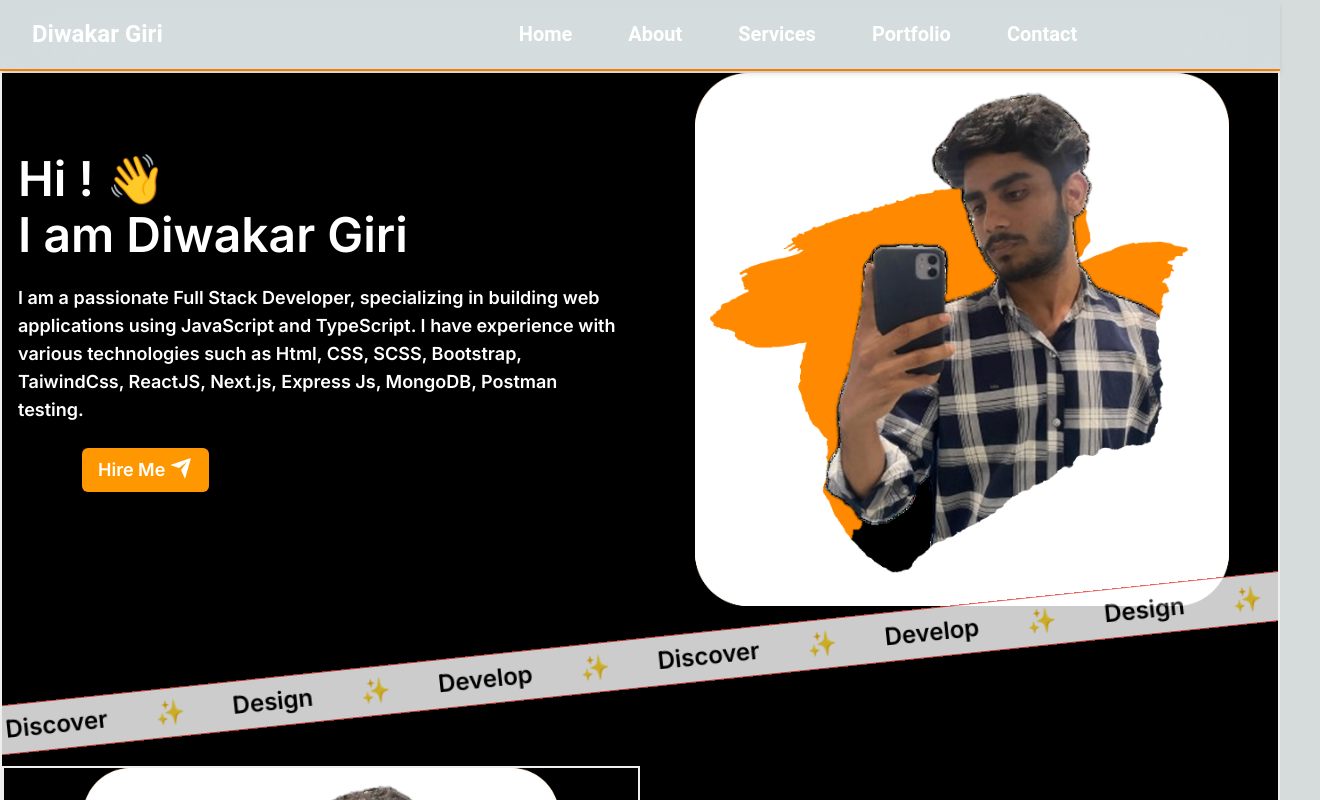
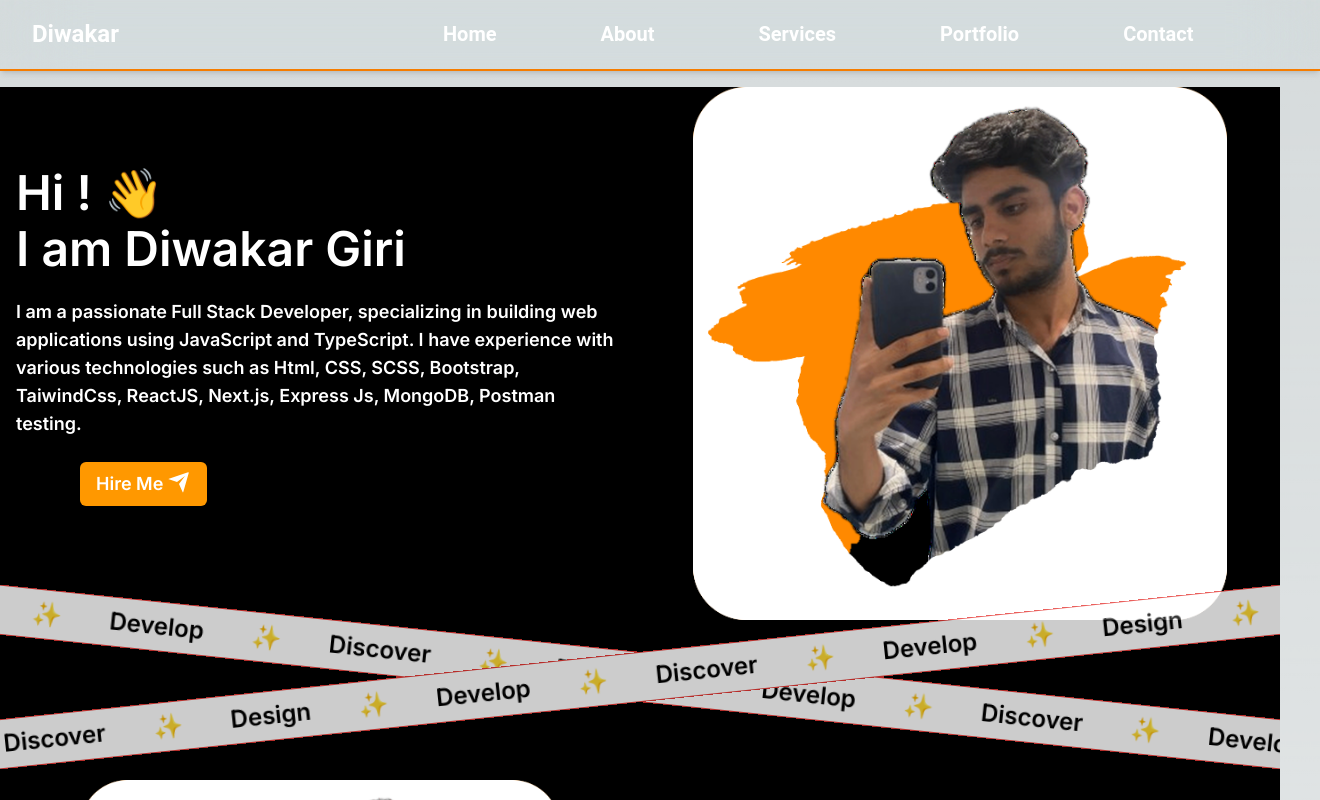
Before and after one commit to diwakarg12/Personal-portfolio, a Next.js app: page / in a window 1280 px wide. Shown: the top 800 px of the page, 1320 px wide, since content can reach past the window. Built offline with nearby package versions, Linux system fonts and the light colour scheme.

Commit message:
made Footer responsive and fix some bugs

```diff
--- a/src/app/Components/Footer.js
+++ b/src/app/Components/Footer.js
@@ -5,12 +5,12 @@ import Image from 'next/image'
 const Footer = () => {
     return (
         <div className='bg-white text-slate-700 pt-10 pb-10 w-full text-black'>
-            <div className=' flex items-center justify-center w-full'>
-                <div className='w-1/2 flex items-center justify-start pl-32 ' >
+            <div className=' flex md:flex-row sm:flex-col items-center justify-center w-full'>
+                <div className='lg:w-1/2 md:w-1/4 flex items-center justify-start lg:pl-32 md:pl-16 ' >
                     <Link href="/"><Image src="/logo2.png" alt="Logo" width={120} height={64} /></Link>
                 </div>
-                <div className='w-1/2'>
-                    <ul className='flex items-center justify-center'>
+                <div className='lg:w-1/2 md:w-3/4'>
+                    <ul className='flex md:flex-row sm:flex-col items-center justify-center'>
                         <li className={footerStyle.navItem}><Link href="/">Home</Link></li>
                         <li className={footerStyle.navItem}><Link href="/about">About</Link></li>
                         <li className={footerStyle.navItem}><Link href="/services">Services</Link></li>
--- a/src/app/Components/Header.jsx
+++ b/src/app/Components/Header.jsx
@@ -12,7 +12,7 @@ import { HiOutlineXMark } from "react-icons/hi2";
 
 function NavList() {
   return (
-    <ul className="my-2 flex flex-col gap-2 lg:mb-0 lg:mt-0 lg:flex-row lg:gap-x-12">
+    <ul className="my-2 flex flex-col gap-2 lg:mb-0 lg:mt-0 lg:flex-row lg:gap-x-24">
       <Typography
         as="li"
         variant="h5"
@@ -86,7 +86,7 @@ export default function Header() {
   const [openNav, setOpenNav] = React.useState(false);
 
   const handleWindowResize = () =>
-    window.innerWidth >= 960 && setOpenNav(false);
+    window.innerWidth >= 767 && setOpenNav(false);
 
   React.useEffect(() => {
     window.addEventListener("resize", handleWindowResize);
@@ -97,17 +97,17 @@ export default function Header() {
   }, []);
 
   return (
-    <Navbar className="lg:mx-auto max-w-screen-lg md:max-w-screen-md py-3 bg-transparent text-white border-b-2 border-r-0 border-l-0 border-t-0 border-orange-700 rounded-none sticky top-0 z-10">
+    <Navbar className="lg:mx-auto lg:w-[1150rem] md:max-w-screen-md py-3 bg-transparent text-white border-b-2 border-r-0 border-l-0 border-t-0 border-orange-700 rounded-none sticky top-0 z-10">
       <div className="flex items-center">
-        <Typography as="li" variant="h4" className="mr-8 cursor-pointer py-1.5">
+        <Typography as="li" variant="h4" className="cursor-pointer py-1.5">
           <Link
             href="/"
-            className="flex items-center hover:text-blue-500 transition-colors"
+            className="flex items-center justify-center hover:text-blue-500 transition-colors"
           >
-            Diwakar Giri
+            Diwakar
           </Link>
         </Typography>
-        <div className="hidden ml-80 mr-16 lg:block ">
+        <div className="hidden ml-80 lg:block ">
           <NavList />
         </div>
         <IconButton
--- a/src/app/Components/HomeAboutMe.js
+++ b/src/app/Components/HomeAboutMe.js
@@ -4,7 +4,7 @@ import Image from 'next/image'
 const HomeAboutMe = () => {
     return (
         <div className='flex flex-wrap items-center justify-center md:mt-12 lg:mt-40 sm:mt-24'>
-            <div className='lg:w-1/2 flex flex-col items-center justify-center sm:w-full border-2'>
+            <div className='lg:w-1/2 flex flex-col items-center justify-center sm:w-full'>
                 <Image src="/profile3.png" alt="Profile Picture" className="md:w-3/4 sm:w-10/12" height={350} width={350} />
             </div>
             <div className='lg:w-1/2 item-start lg:text-start sm:flex sm:flex-col text-white text-lg font-semibold pr-28 sm:p-4 sm:w-full sm:pt-12 lg:mt-0 sm:text-center md:pl-28 lg:pl-0'>
--- a/src/app/Components/Ribbon.js
+++ b/src/app/Components/Ribbon.js
@@ -4,7 +4,7 @@ import './Ribbon.css';
 const Ribbon = () => {
     return (
         <div className='relative mt-16 sm:mt-8 mb-48 sm:mb-8 opacity-80'>
-            <div className='absolute flex md:w-[110vw] sm:hidden ml-[-4rem] items-center justify-center border border-red-600 bg-white text-black font-semibold p-2 transform rotate-[6deg] '>
+            <div className='absolute flex md:w-[110vw] sm:hidden md:block ml-[-4rem] items-center justify-center border border-red-600 bg-white text-black font-semibold p-2 transform rotate-[6deg] '>
                 <div className='moving-content flex'>
                     <h2 className='text-2xl ml-12 mr-12'>Design</h2><p className='text-2xl'>✨</p>
                     <h2 className='text-2xl ml-12 mr-12'>Develop</h2><p className='text-2xl'>✨</p>
--- a/src/app/page.js
+++ b/src/app/page.js
@@ -8,7 +8,7 @@ import Ribbon from "./Components/Ribbon";
 
 export default function page() {
   return (
-    <div className="bg-black text-slate-400 sm:overflow-x-hidden border-2 sm:text-center">
+    <div className="bg-black text-slate-400 sm:overflow-x-hidden mt-4 sm:text-center">
       <HomeHero />
       <Ribbon />
       <HomeAboutMe />
--- a/src/app/portfolio/[id]/page.js
+++ b/src/app/portfolio/[id]/page.js
@@ -10,18 +10,18 @@ const Page = ({ params }) => {
     return (
         <div className='flex flex-col items-center justify-center sm:w-screen'>
             <div className='mt-12 flex items-center justify-center overflow-x-hidden'>
-                <Image src={data?.img} width={400} height={400} className='w-1/3 h-80 mt-32 rounded-lg' alt="" />
-                <Image src={data?.img} width={400} height={400} className='w-2/3 mx-2 h-[28rem] rounded-lg' alt="" />
-                <Image src={data?.img} width={400} height={400} className='w-1/3 h-80 mt-32 rounded-lg' alt="" />
+                <Image src={data?.img} width={400} height={400} className='w-1/3 sm:hidden lg:block h-80 mt-32 rounded-lg' alt="" />
+                <Image src={data?.img} width={400} height={400} className='lg:w-2/3 sm:w-11/12 mx-2 h-[28rem] object-cover rounded-lg' alt="" />
+                <Image src={data?.img} width={400} height={400} className='w-1/3 sm:hidden lg:block h-80 mt-32 rounded-lg' alt="" />
             </div>
-            <div className='ml-36 mr-36 pt-8 sm:mr-0 sm:ml-8'>
+            <div className='ml-36 mr-36 pt-8 sm:ml-8 sm:mr-8'>
                 <h1 className='text-4xl font-extrabold text-center mb-12'>{data?.title}</h1>
                 <h2 className='text-3xl font-semibold mb-4'>Overview</h2>
                 <p className='text-gray-500 font-medium'>{data?.description}</p>
                 <p className='underline text-blue-500 text-xl font-medium'><Link href="">Please Visit this link to access the website</Link></p>
                 <h2 className='text-2xl text-gray-500 font-semibold mb-8 mt-8'>Key Features</h2>
                 {
-                    data.features.map((feature, index) => (
+                    data?.features?.map((feature, index) => (
                         <div key={index}>
                             <h3 className='text-xl font-semibold'>{feature?.title}</h3>
                             <p className='font-medium text-gray-500'>{feature?.desc}</p>
--- a/src/app/services/page.js
+++ b/src/app/services/page.js
@@ -4,7 +4,7 @@ import { service } from './serviceOffered'
 
 const page = () => {
     return (
-        <div className='bg-black md:p-6 sm:p-0 flex flex-col flex-wrap items-center justify-center border-2'>
+        <div className='bg-black md:p-6 sm:p-0 flex flex-col flex-wrap items-center justify-center'>
             <h1 className='text-4xl font-semibold md:text-start'>My Services</h1>
             {
                 service.map((item) => (
```
